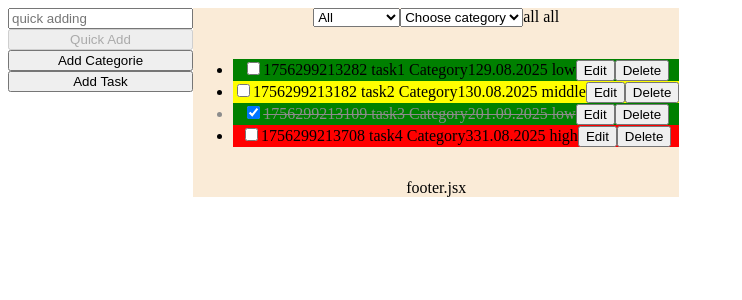
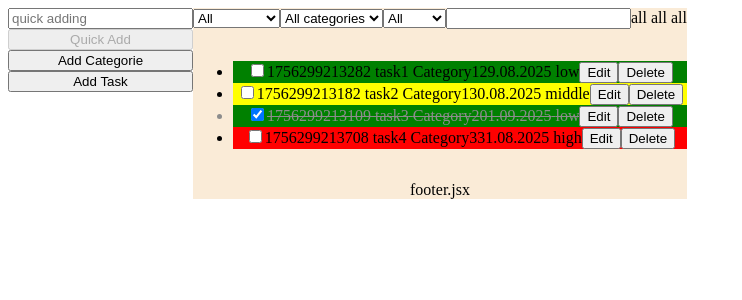
Before and after one commit to TAURUS-ESSEN/reactToDo, a React app: page / in a window 1280 px wide. Shown: the top 300 px of the page, without its empty margins (0-742 px from the left). Built offline with nearby package versions, Linux system fonts and the light colour scheme; the HTML template or start-up script is replaced by a standard one.

Commit message:
Add search by task name field

```diff
--- a/src/App.jsx
+++ b/src/App.jsx
@@ -53,6 +53,8 @@
   const [filters, setFilters] = useState({
     status: 'all',
     category: 'all',
+    period: 'all',
+    search: '',
   })
   console.log(tasks)
 
--- a/src/components/Header.jsx
+++ b/src/components/Header.jsx
@@ -8,12 +8,19 @@
                 <option value='completed'>Completed</option>
             </select>
             <select onChange={(e)=>setFilters(prev=>({...prev, category:  e.target.value}))}>
-                <option value='all'>Choose category</option>
+                <option value='all'>All categories</option>
                 {categories.map(c=>{
                     return <option value={c.id}>{c.name}</option>
                 })}
             </select>
-            {filters.status} {filters.category}
+            <select onChange={(e)=>setFilters(prev=>({...prev, period:  e.target.value}))}>
+                <option value='all'>All</option>
+                <option value='today'>Today</option>
+                <option value='week'>Week</option>
+                <option value='late'>to Late</option>
+            </select>
+            <input type='text' onChange={(e)=>setFilters(prev=>({...prev, search: e.target.value}))} value={filters.search}/>
+            {filters.status} {filters.category} {filters.period} {filters.search}
         </div>
         </>
     )
--- a/src/components/Tasks/Tasks.jsx
+++ b/src/components/Tasks/Tasks.jsx
@@ -39,7 +39,34 @@
     ? () => true
     : (t) => t.category === Number(filters.category);
 
-const visible = tasks.filter(statusPred).filter(categoryPred);
+
+   const pad = (n) => String(n).padStart(2, '0');
+const todayLocalISO = (() => {
+  const d = new Date();
+  return `${d.getFullYear()}-${pad(d.getMonth() + 1)}-${pad(d.getDate())}`;
+})();
+
+     // дата/период
+const filterByDate = {
+  all:   () => true,
+  today: (t) => !!t.dueDate && t.dueDate === todayLocalISO,
+  week:  (t) => {
+    // простой вариант «эта неделя» (пн-вс) без библиотек:
+    if (!t.dueDate) return false;
+    const d = new Date(t.dueDate + 'T00:00:00'); // локально
+    const now = new Date();
+    const day = (now.getDay() + 6) % 7; // 0..6, где 0 = понедельник
+    const monday = new Date(now); monday.setDate(now.getDate() - day);
+    monday.setHours(0,0,0,0);
+    const sunday = new Date(monday); sunday.setDate(monday.getDate() + 6); sunday.setHours(23,59,59,999);
+    return d >= monday && d <= sunday;
+  },
+  late:  (t) => !!t.dueDate && t.dueDate < todayLocalISO, // просрочено (строк сравнить достаточно для ISO 'YYYY-MM-DD')
+  none:  (t) => !t.dueDate,
+};
+const datePred = filterByDate[filters?.period] ?? filterByDate.all;
+
+const visible = tasks.filter(statusPred).filter(categoryPred).filter(datePred).filter(t=>t.name.includes(filters.search));
 
     return (
         <>
```
Lines whose indentation alone changed are shown as unchanged.
